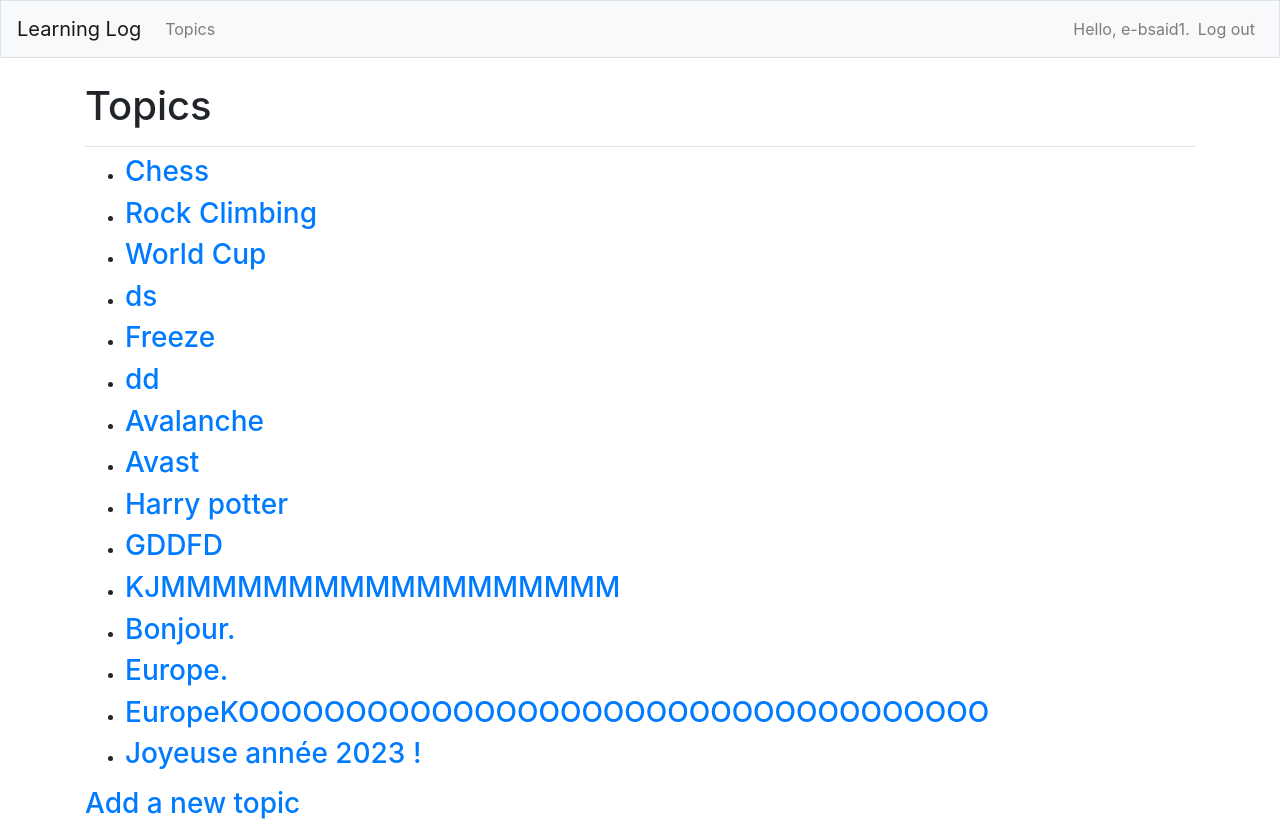
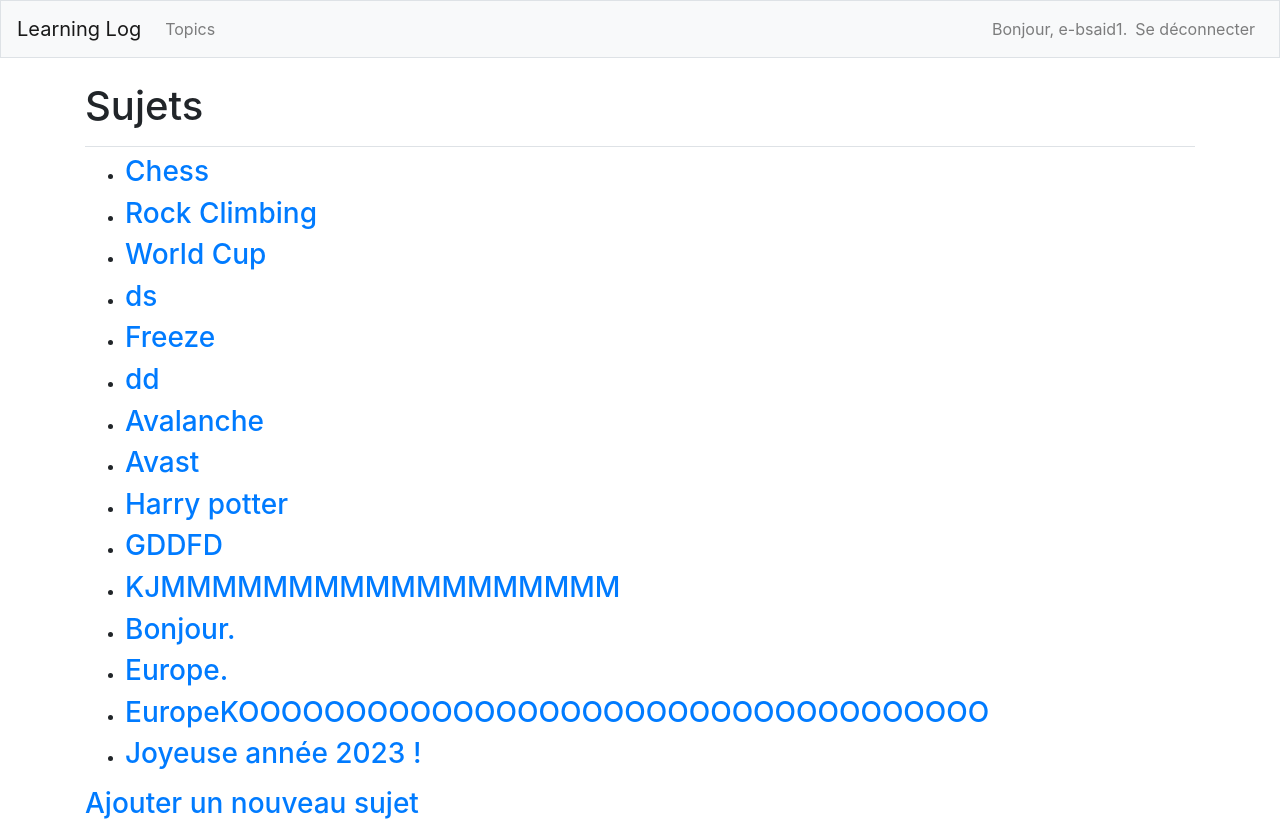
Before and after one commit to e-bsaid1/Learning-log, a Django app: page /topics/ in a window 1280 px wide. Run offline with Django 4.2, Linux system fonts and the light colour scheme; a user stored in the database is signed in; data comes from the database, SQL or seed files in the repository; both versions use the stored data as it was after the commit; some libraries are stand-ins or nearby versions.

Commit message:
Traduction des pages en français.3

```diff
--- a/learning_logs/templates/learning_logs/base.html
+++ b/learning_logs/templates/learning_logs/base.html
@@ -34,17 +34,17 @@
 					{% if user.is_authenticated %}
 						<li class="nav-item">
 							<!-- span : stylise des parties de texte, d'éléments d'une page qui font partie d'une ligne longue -->
-							<span class="navbar-text">Hello, {{ user.username }}.</span>
+							<span class="navbar-text">Bonjour, {{ user.username }}.</span>
 						</li>
 						<li class="nav-item">
-							<a class="nav-link" href="{% url 'users:logout' %}">Log out</a>
+							<a class="nav-link" href="{% url 'users:logout' %}">Se déconnecter</a>
 						</li>
 					{% else %}
 						<li class="nav-item">
-							<a class="nav-link" href="{% url 'users:register' %}">Register</a>
+							<a class="nav-link" href="{% url 'users:register' %}">S'enregistrer</a>
 						</li>
 						<li class="nav-item">
-							<a class="nav-link" href="{% url 'users:login' %}">Log in</a></li>
+							<a class="nav-link" href="{% url 'users:login' %}">Se connecter</a></li>
 					{% endif %}
 				</ul>
 			</div>
@@ -63,14 +63,14 @@
 					<div class="jumbotron">
 						<!-- h1 : header de premier niveau -->
 						<!-- display-3 : sélecteur ajoutant à ce header une plus mince et grande apparence -->
-						<h1 class="display-3">Track your learning.</h1>
+						<h1 class="display-3">Suivez votre apprentissage.</h1>
 
 						<!-- Inclusion du message ajoutant ce que l'utilisateur peut faire -->
-						<p class="head">Make your own Learning Log, and keep a list of the topics you're learning about. Whenever you learn something new about a topic, make an entrey summarizing what you've learned.</p>
+						<p class="head">Créez votre propre journal d'apprentissage, et tenez une liste des sujets sur lesquels vous vous renseignez. Chaque fois que vous apprenez quelque chose de nouveau sur un sujet, faites une entrevue résumant ce que vous avez appris.</p>
 
 						<!-- Creation du bouton invitant l'utilisateur à s'enregistrer
 						- &raquo : entité HTML qui affiche "">>"" -->
-						<a class="btn btn-lg btn-primary" href="{% url 'users:register' %}" role="button">Register &raquo</a>
+						<a class="btn btn-lg btn-primary" href="{% url 'users:register' %}" role="button">S'enregistrer &raquo</a>
 					</div>
 				{% endblock page_header %}
 
--- a/learning_logs/templates/learning_logs/edit_entry.html
+++ b/learning_logs/templates/learning_logs/edit_entry.html
@@ -4,7 +4,7 @@
 
 <!-- Dit à l'utilisateur la fonction de la page -->
 {% block page_header %}
-	<h2>Edit the entry.</h2>
+	<h2>Modifiez l'entrée.</h2>
 {% endblock page_header %}
 
 {% block content %}
@@ -13,7 +13,7 @@
 		{% csrf_token %}
 		{% bootstrap_form form %} <!--- Affiche les éléments du formulaire en format paragraphe avec les règles stylistiques de la template bootstrap4 --->
 		{% buttons %}
-			<button name="submit" class="btn btn-primary">Save changes</button> <!-- Sauvegarde de l'édit -->
+			<button name="submit" class="btn btn-primary">Sauvegarder les changements.</button> <!-- Sauvegarde de l'édit -->
 		{% endbuttons %}
 
 	</form>
--- a/learning_logs/templates/learning_logs/index.html
+++ b/learning_logs/templates/learning_logs/index.html
@@ -1,5 +1,5 @@
 {% extends 'learning_logs/base.html' %} <!--- Demande à Django d'hériter du lien Learning Logs et lien URL --->
 
 {% block content %}
-<p>Learning Log helps you keep track of your learning, for any topic you're learning about.</p>
+<p>Learning Log vous aide à garder une trace de votre apprentissage, quel que soit le sujet sur lequel vous vous renseignez.</p>
 {% endblock content %}
--- a/learning_logs/templates/learning_logs/new_entry.html
+++ b/learning_logs/templates/learning_logs/new_entry.html
@@ -4,7 +4,7 @@
 
 <!-- Dit à l'utilisateur la fonction de la page -->
 {% block page_header %}
-	<h2>Add a new entry.</h2>
+	<h2>Ajouter une nouvelle entrée.</h2>
 {% endblock page_header %}
 
 
@@ -15,7 +15,7 @@
 		{% csrf_token %}
 		{% bootstrap_form form %} <!--- Affiche les éléments du formulaire en format paragraphe avec les règles stylistiques de la template bootstrap4 --->
 		{% buttons %}
-			<button name="submit" class="btn btn-primary">Add entry</button> <!--- Crée un boutton "soumettre" --->
+			<button name="submit" class="btn btn-primary">Ajouter une entrée</button> <!--- Crée un boutton "soumettre" --->
 		{% endbuttons %}
 	</form>
 
--- a/learning_logs/templates/learning_logs/new_topic.html
+++ b/learning_logs/templates/learning_logs/new_topic.html
@@ -4,7 +4,7 @@
 
 <!-- Dit à l'utilisateur la fonction de la page -->
 {% block page_header %}
-	<h2>Add a new topic.</h2>
+	<h2>Ajouter un nouveau sujet.</h2>
 {% endblock page_header %}
 
 {% block content %}
@@ -12,7 +12,7 @@
 		{% csrf_token %} <!--- Préviens toute attaque malveillante tentant un accès non autorisé au serveur --->
 		{% bootstrap_form form %} <!--- Affiche les éléments du formulaire en format paragraphe avec les règles stylistiques de la template bootstrap4 --->
 		{% buttons %}
-			<button name="submit" class="btn btn-primary">Add topic</button> <!--- Crée un boutton "soumettre" --->
+			<button name="submit" class="btn btn-primary">Ajouter un sujet</button> <!--- Crée un boutton "soumettre" --->
 		{% endbuttons %}
 	</form>
 
--- a/learning_logs/templates/learning_logs/topic.html
+++ b/learning_logs/templates/learning_logs/topic.html
@@ -6,7 +6,7 @@
 
 {% block content %}
 	<p>
-		<a href="{% url 'learning_logs:new_entry' topic.id %}">Add new entry</a>
+		<a href="{% url 'learning_logs:new_entry' topic.id %}">Ajouter une nouvelle entrée</a>
 	</p><!-- Ajout d'un lien à la page new_entry sur chaque page de topic-->
 
 
@@ -17,7 +17,7 @@
 			<h4 class="card-header">
 				{{ entry.date_added|date:'M d, Y H:1' }} <!--- Horodatage des entrées au format Mois jour, Année heure --->
 				<!-- small : tag qui fait apparaitre le lien "édition" plus petit que l'horodatage-->
-				<small><a href="{% url 'learning_logs:edit_entry' entry.id %}">Edit entry</a></small>
+				<small><a href="{% url 'learning_logs:edit_entry' entry.id %}">Modifier l'entrée</a></small>
 			</h4>
 			<!-- Place le texte de l'entrée dans une boite simple -->
 			<div class="card-body">
@@ -28,7 +28,7 @@
 			</p><!-- Incorporation du lien éditer après chaque date de création d'entrée et son texte -->
 		</li>
 	{% empty %}<!--- affiche un message informant l'utilisateur qu'il n'y a pas d'entrées faits--->
-			<li>There are no entries for this topic yet.</li>
+			<li>Il n'y a pas encore d'entrées pour ce sujet.</li>
 	{% endfor %}
 
 
--- a/learning_logs/templates/learning_logs/topics.html
+++ b/learning_logs/templates/learning_logs/topics.html
@@ -2,7 +2,7 @@
 
 {% block page_header %}
 	<!-- Entête stylisant Topics-->
-	<h1>Topics</h1>
+	<h1>Sujets</h1>
 {% endblock page_header %}
 
 {% block content %}
@@ -13,9 +13,9 @@
 	    		<a href="{% url 'learning_logs:topic' topic.id %}">{{ topic }}</a>
 	    	</h3></li> <!--- Deux accolades pour print le texte du topic --->
 	 		{% empty %} <!--- Pas d'item dans la liste = avertissement --->
-	    	<li><h3>No topics ave been added yet.</h3></li>
+	    	<li><h3>Aucun sujet n'a encore été ajouté.</h3></li>
 	  	{% endfor %}
 	</ul>
 
-	<h3><a href="{% url 'learning_logs:new_topic' %}">Add a new topic</a></h3>
+	<h3><a href="{% url 'learning_logs:new_topic' %}">Ajouter un nouveau sujet</a></h3>
 {% endblock content %}
```
Also changed, not shown: db.sqlite3.
